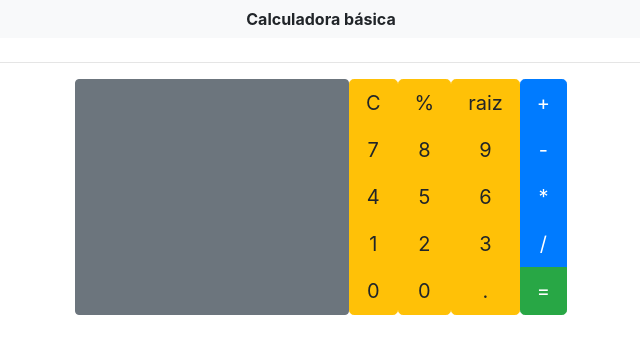
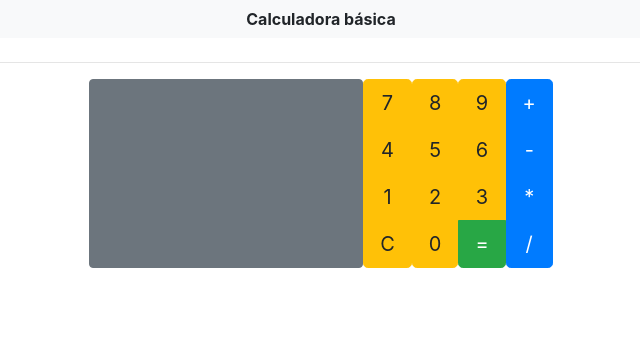
Before and after one commit to enrique1994mex/Calculadora-basica, a plain HTML site: page index.html in a window 1280 px wide. Shown: the whole page, without its empty margins (319-959 px from the left). Drawn offline with Linux system fonts and the light colour scheme.

Commit message:
se simplifico la calculadora y se cambio el nombre

```diff
--- a/calculadora.html
+++ b/index.html
@@ -18,32 +18,28 @@
     <div class="btn-toolbar justify-content-center calculadora">
         <input type="text" value="" class="btn btn-secondary espacio">
         <div class="btn-group-vertical">
-            <button class="btn btn-warning btn-lg" data-limpiar="C">C</button>
             <button class="btn btn-warning btn-lg" data-numero="7">7</button>
             <button class="btn btn-warning btn-lg" data-numero="4">4</button>
             <button class="btn btn-warning btn-lg" data-numero="1">1</button>
-            <button class="btn btn-warning btn-lg">0</button>
+            <button class="btn btn-warning btn-lg" data-limpiar="C">C</button>
         </div>
         <div class="btn-group-vertical">
-            <button class="btn btn-warning btn-lg">%</button>
             <button class="btn btn-warning btn-lg" data-numero="8">8</button>
             <button class="btn btn-warning btn-lg" data-numero="5">5</button>
             <button class="btn btn-warning btn-lg" data-numero="2">2</button>
             <button class="btn btn-warning btn-lg" data-numero="0">0</button>
         </div>
         <div class="btn-group-vertical">
-            <button class="btn btn-warning btn-lg">raiz</button>
             <button class="btn btn-warning btn-lg" data-numero="9">9</button>
             <button class="btn btn-warning btn-lg" data-numero="6">6</button>
             <button class="btn btn-warning btn-lg" data-numero="3">3</button>
-            <button class="btn btn-warning btn-lg">.</button>
+            <button class="btn btn-success btn-lg" data-igual="=">=</button>
         </div>
         <div class="btn-group-vertical">
             <button class="btn btn-primary btn-lg" data-operacion="+">+</button>
             <button class="btn btn-primary btn-lg" data-operacion="-">-</button>
             <button class="btn btn-primary btn-lg" data-operacion="*">*</button>
             <button class="btn btn-primary btn-lg" data-operacion="/">/</button>
-            <button class="btn btn-success btn-lg" data-igual="=">=</button>
         </div>
 
         <script src="calculadora.js"></script>
```
